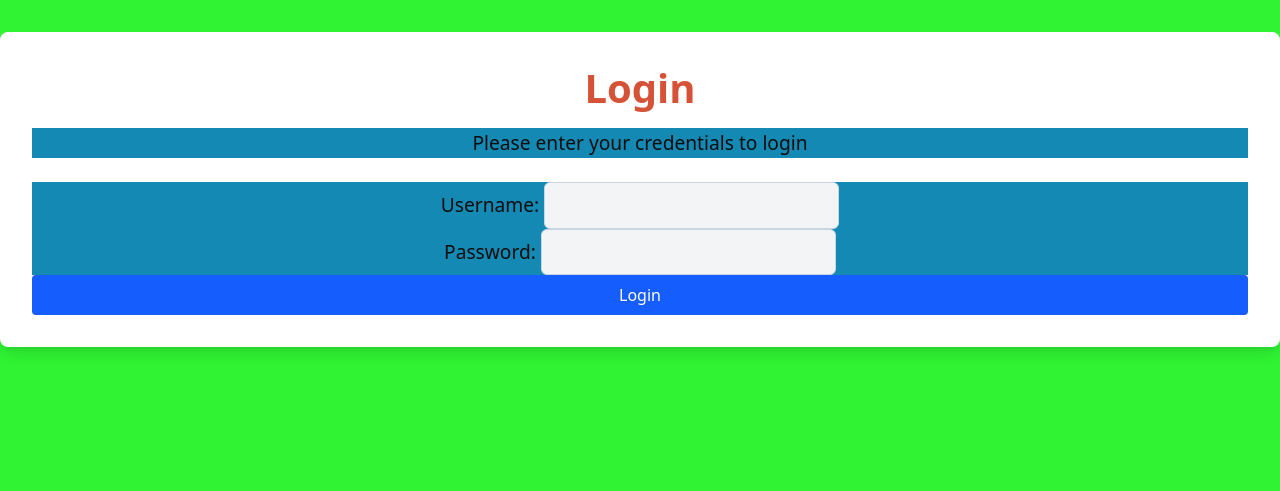
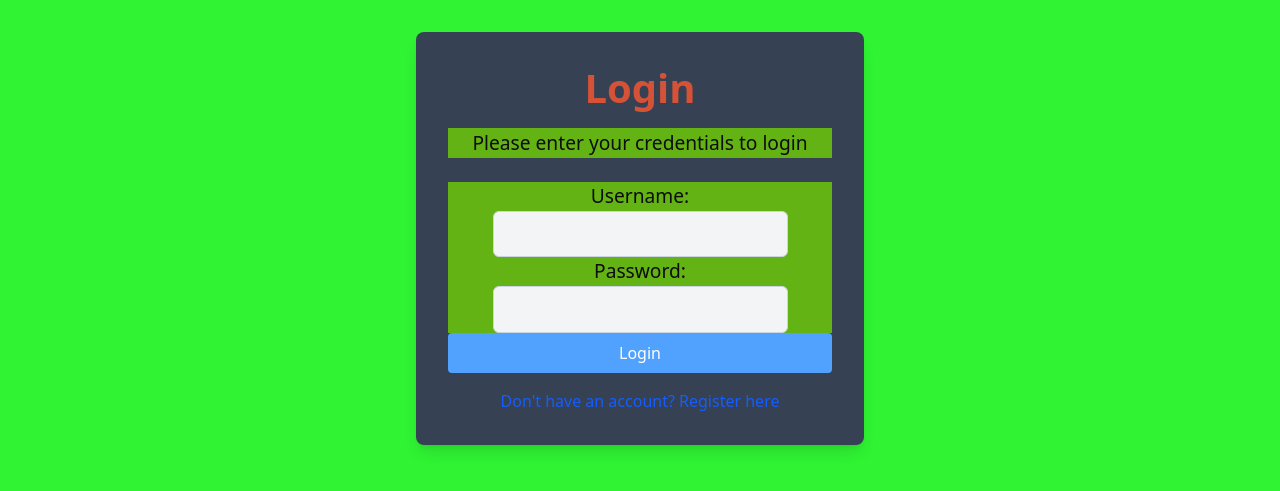
Before and after one commit to AkshitPandita/Courses_App, a Django app: page /login/ in a window 1280 px wide. Shown: the top 491 px of the page. Run offline with Django 5.2, Linux system fonts and the light colour scheme; some libraries are stand-ins or nearby versions.

Commit message:
Added Register Page

```diff
--- a/NewApp/views.py
+++ b/NewApp/views.py
@@ -1,13 +1,16 @@
 from django.shortcuts import render
 from .models import Courses
+from django.contrib.auth.decorators import login_required
 
 
 # Create your views here.
+@login_required(login_url='login')
 def New_app_view(request):
     # Logic for your view goes here
     courses= Courses.objects.all()
     return render(request, 'NewApp/new_app.html',{'courses': courses})
 
+@login_required(login_url='login')
 def course_detail(request, course_id):
     # Logic to get course details by ID
     course = Courses.objects.get(id=course_id)
--- a/django_project/forms.py
+++ b/django_project/forms.py
@@ -1,5 +1,23 @@
 from django import forms
+
+from django.contrib.auth.models import User
+from django.contrib.auth.forms import UserCreationForm
+
 
 class LoginForm(forms.Form):
     username = forms.CharField(max_length=100, label='Username', widget=forms.TextInput(attrs={'class': 'form-control'}))
     password = forms.CharField(max_length=100, label='Password', widget=forms.PasswordInput(attrs={'class': 'form-control'}))
+
+
+class RegisterForm(UserCreationForm):
+    #username = forms.CharField(max_length=150, required=True, label='Username', widget=forms.TextInput(attrs={'class': 'form-control'}))
+    #last_name = forms.CharField(max_length=30, required=False, label='Last Name', widget=forms.TextInput(attrs={'class': 'form-control'}))
+    #email = forms.EmailField(required=True, label='Email', widget=forms.EmailInput(attrs={'class': 'form-control'}))
+
+    class Meta:
+        model = User
+        fields = ('username','email', 'password1', 'password2')
+        widgets = {
+            'password1': forms.PasswordInput(attrs={'class': 'form-control'}),
+            'password2': forms.PasswordInput(attrs={'class': 'form-control'}),
+        }
--- a/django_project/settings.py
+++ b/django_project/settings.py
@@ -12,6 +12,8 @@ https://docs.djangoproject.com/en/5.2/ref/settings/
 
 from pathlib import Path
 import os
+
+#from django.conf import settings
 
 # Build paths inside the project like this: BASE_DIR / 'subdir'.
 BASE_DIR = Path(__file__).resolve().parent.parent
@@ -132,6 +134,7 @@ STATICFILES_DIRS = [os.path.join(BASE_DIR, 'static')]
 
 MEDIA_URL = '/media/'
 MEDIA_ROOT = os.path.join(BASE_DIR, 'media')
+#LOGIN_URL = 'login'
 
 # Default primary key field type
 # https://docs.djangoproject.com/en/5.2/ref/settings/#default-auto-field
--- a/django_project/urls.py
+++ b/django_project/urls.py
@@ -23,9 +23,11 @@ from django.conf.urls.static import static
 urlpatterns = [
     path('admin/', admin.site.urls),
 
+    path('', views.Main, name='main'),
     path('home',views.Home,name='home'),
     path('about/',views.About,name='about'),
     path('login/',views.Login,name='login'),
+    path('register/',views.Register,name='register'),
     path('newapp/',include('NewApp.urls')),
 
 
--- a/django_project/views.py
+++ b/django_project/views.py
@@ -2,7 +2,8 @@ from django.http import HttpResponse
 from django.shortcuts import render, redirect
 from django.contrib.auth import authenticate, login
 from django.contrib.auth.decorators import login_required
-from .forms import LoginForm
+from .forms import LoginForm,RegisterForm
+from django.contrib.auth.models import User
 
 
 @login_required(login_url='login')
@@ -11,6 +12,10 @@ def Home(request):
 
 def About(request):
     return render(request,'welcome.html')
+
+def Main(request):
+    return render(request,'main.html')
+
 
 def Login(request):
     if request.method == 'POST':
@@ -29,3 +34,18 @@ def Login(request):
         message= None
 
     return render(request, 'login.html', {'form': form,'message': message})
+
+def Register(request):
+    if request.method == 'POST':
+        form = RegisterForm(request.POST)
+        if form.is_valid():
+            user = form.save()
+            login(request, user)  # Automatically log in the user after registration
+            return redirect('home')
+        else:
+            message = "Invalid Username or EmailId" # Redirect to home page after successful registration
+    else:
+        form = RegisterForm()
+        message = None
+
+    return render(request, 'register.html', {'form': form, 'message': message})
--- a/static/style.css
+++ b/static/style.css
@@ -17,5 +17,5 @@ p {
     text-align: center;
     font-size: 1.2em;
     color: #0d0d0e;
-    background-color: rgb(20, 137, 179);
+    background-color: rgb(100, 179, 20);
 }
--- a/templates/login.html
+++ b/templates/login.html
@@ -2,9 +2,9 @@
 {% block title %}Login page{% endblock %}
 
 {% block content %}
-<div class="max-w-md mx-auto bg-white rounded-lg shadow-lg p-8 mt-8">
-    <h1 class="text-3xl font-extrabold text-white-700 text-center mb-4">Login</h1>
-    <p class="text-center text-gray-500 mb-6 text-lg">Please enter your credentials to login</p>
+<div class="max-w-md mx-auto bg-gray-700 rounded-lg shadow-lg p-8 mt-8">
+    <h1 class="text-3xl font-extrabold text-blue-700 text-center mb-4">Login</h1>
+    <p class="text-center text-green-500 mb-6 text-lg">Please enter your credentials to login</p>
 
     <form method="post" action="{% url 'login' %}">
         {% csrf_token %}
@@ -18,7 +18,7 @@
             border-radius: 0.375rem;
             }
         </style>
-        <button type="submit" class="w-full bg-blue-600 text-white py-2 rounded hover:bg-blue-700 transition">
+        <button type="submit" class="w-full bg-blue-400 text-white py-2 rounded hover:bg-blue-700 transition">
             Login
         </button>
     </form>
@@ -27,8 +27,8 @@
         {{ message }}
     {% endif %}
 
-    {% comment %} <div class="text-center mt-4">
+    <div class="text-center mt-4">
         <a href="{% url 'register' %}" class="text-blue-600 hover:underline">Don't have an account? Register here</a>
-    </div> {% endcomment %}
+    </div>
 
 {% endblock %}
--- a/theme/static/css/dist/styles.css
+++ b/theme/static/css/dist/styles.css
@@ -8,21 +8,26 @@
     --font-serif: ui-serif, Georgia, Cambria, "Times New Roman", Times, serif;
     --font-mono: ui-monospace, SFMono-Regular, Menlo, Monaco, Consolas, "Liberation Mono",
       "Courier New", monospace;
+    --color-red-100: oklch(93.6% 0.032 17.717);
     --color-red-500: oklch(63.7% 0.237 25.331);
     --color-red-600: oklch(57.7% 0.245 27.325);
+    --color-red-700: oklch(50.5% 0.213 27.518);
     --color-red-800: oklch(44.4% 0.177 26.899);
     --color-green-500: oklch(72.3% 0.219 149.579);
     --color-green-900: oklch(39.3% 0.095 152.535);
     --color-blue-50: oklch(97% 0.014 254.604);
     --color-blue-100: oklch(93.2% 0.032 255.585);
+    --color-blue-400: oklch(70.7% 0.165 254.624);
     --color-blue-500: oklch(62.3% 0.214 259.815);
     --color-blue-600: oklch(54.6% 0.245 262.881);
     --color-blue-700: oklch(48.8% 0.243 264.376);
     --color-gray-50: oklch(98.5% 0.002 247.839);
+    --color-gray-300: oklch(87.2% 0.01 258.338);
     --color-gray-500: oklch(55.1% 0.027 264.364);
     --color-gray-700: oklch(37.3% 0.034 259.733);
     --color-white: #fff;
     --spacing: 0.25rem;
+    --container-md: 28rem;
     --container-3xl: 48rem;
     --container-6xl: 72rem;
     --text-sm: 0.875rem;
@@ -237,6 +242,9 @@
   .my-16 {
     margin-block: calc(var(--spacing) * 16);
   }
+  .mt-4 {
+    margin-top: calc(var(--spacing) * 4);
+  }
   .mt-6 {
     margin-top: calc(var(--spacing) * 6);
   }
@@ -302,6 +301,9 @@
   }
   .max-w-6xl {
     max-width: var(--container-6xl);
+  }
+  .max-w-md {
+    max-width: var(--container-md);
   }
   .flex-1 {
     flex: 1;
@@ -349,6 +355,12 @@
   .bg-blue-50 {
     background-color: var(--color-blue-50);
   }
+  .bg-blue-100 {
+    background-color: var(--color-blue-100);
+  }
+  .bg-blue-400 {
+    background-color: var(--color-blue-400);
+  }
   .bg-blue-500 {
     background-color: var(--color-blue-500);
   }
@@ -358,8 +370,17 @@
   .bg-gray-50 {
     background-color: var(--color-gray-50);
   }
+  .bg-gray-300 {
+    background-color: var(--color-gray-300);
+  }
+  .bg-gray-700 {
+    background-color: var(--color-gray-700);
+  }
   .bg-green-900 {
     background-color: var(--color-green-900);
+  }
+  .bg-red-100 {
+    background-color: var(--color-red-100);
   }
   .bg-red-500 {
     background-color: var(--color-red-500);
```
Also changed, not shown: other parts of theme/static/css/dist/styles.css (+16 -31 lines), templates/main.html (added, +18 -0 lines), templates/register.html (added, +41 -0 lines), db.sqlite3.
